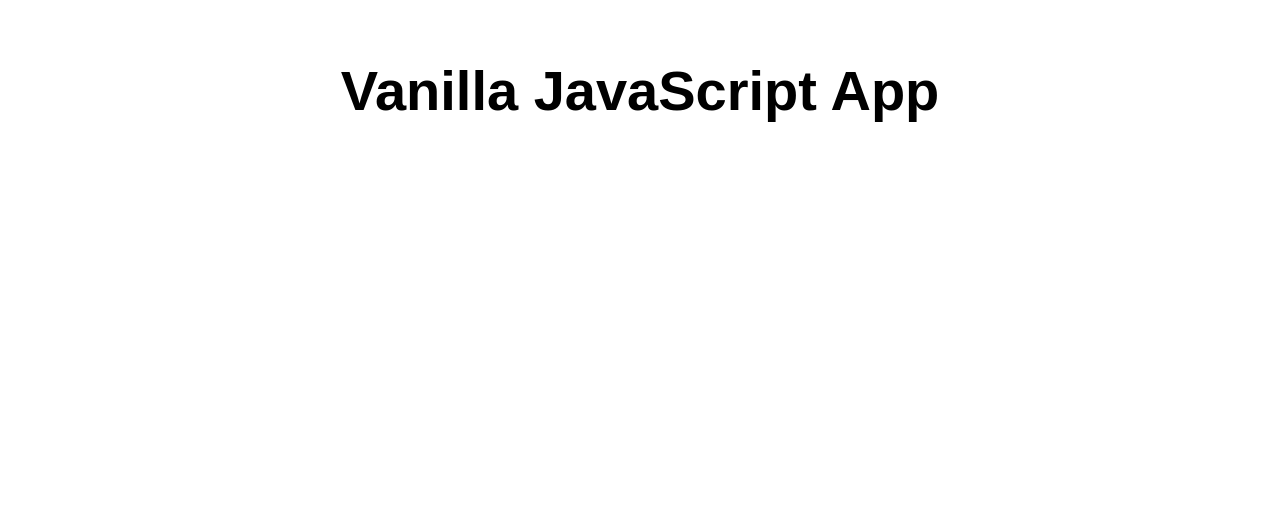
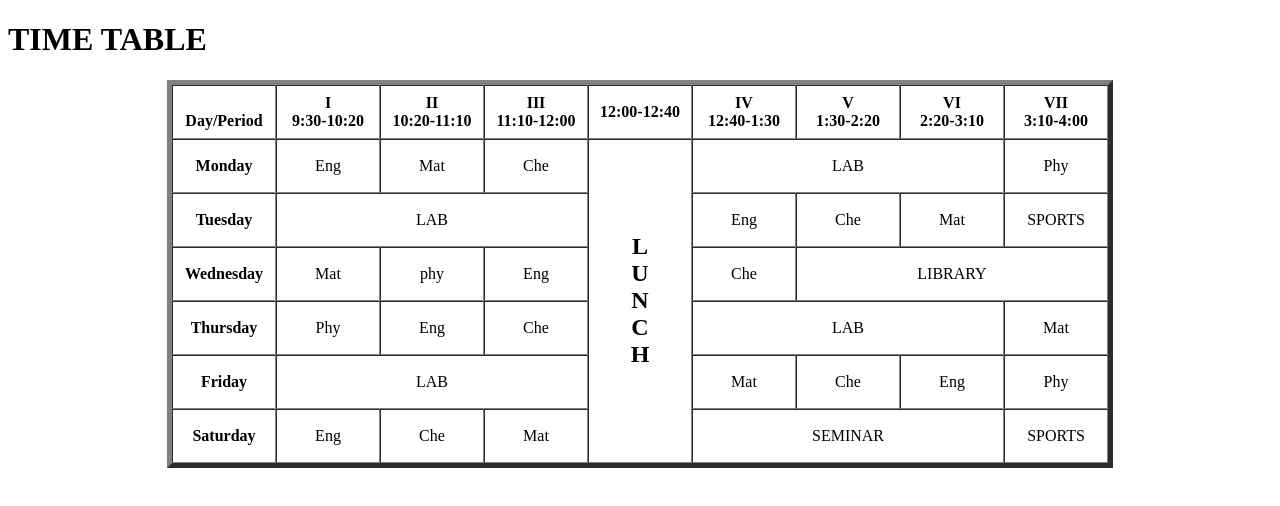
Before and after one commit to Praveen90080/praveenh, a website: page src/index.html in a window 1280 px wide. Drawn offline with Linux system fonts and the light colour scheme.

Commit message:
Update index.html
changing the code

```diff
--- a/src/index.html
+++ b/src/index.html
@@ -1,17 +1,122 @@
 <!DOCTYPE html>
-<html lang="en">
-
-<head>
-  <meta charset="UTF-8">
-  <meta name="viewport" content="width=device-width, initial-scale=1.0">
-  <link rel="stylesheet" href="styles.css">
-  <title>Vanilla JavaScript App</title>
-</head>
+<html>
 
 <body>
-  <main>
-    <h1>Vanilla JavaScript App</h1>
-  </main>
+	<h1>TIME TABLE</h1>
+	<table border="5" cellspacing="0" align="center">
+		<!--<caption>Timetable</caption>-->
+		<tr>
+			<td align="center" height="50"
+				width="100"><br>
+				<b>Day/Period</b></br>
+			</td>
+			<td align="center" height="50"
+				width="100">
+				<b>I<br>9:30-10:20</b>
+			</td>
+			<td align="center" height="50"
+				width="100">
+				<b>II<br>10:20-11:10</b>
+			</td>
+			<td align="center" height="50"
+				width="100">
+				<b>III<br>11:10-12:00</b>
+			</td>
+			<td align="center" height="50"
+				width="100">
+				<b>12:00-12:40</b>
+			</td>
+			<td align="center" height="50"
+				width="100">
+				<b>IV<br>12:40-1:30</b>
+			</td>
+			<td align="center" height="50"
+				width="100">
+				<b>V<br>1:30-2:20</b>
+			</td>
+			<td align="center" height="50"
+				width="100">
+				<b>VI<br>2:20-3:10</b>
+			</td>
+			<td align="center" height="50"
+				width="100">
+				<b>VII<br>3:10-4:00</b>
+			</td>
+		</tr>
+		<tr>
+			<td align="center" height="50">
+				<b>Monday</b></td>
+			<td align="center" height="50">Eng</td>
+			<td align="center" height="50">Mat</td>
+			<td align="center" height="50">Che</td>
+			<td rowspan="6" align="center" height="50">
+				<h2>L<br>U<br>N<br>C<br>H</h2>
+			</td>
+			<td colspan="3" align="center"
+				height="50">LAB</td>
+			<td align="center" height="50">Phy</td>
+		</tr>
+		<tr>
+			<td align="center" height="50">
+				<b>Tuesday</b>
+			</td>
+			<td colspan="3" align="center"
+				height="50">LAB
+			</td>
+			<td align="center" height="50">Eng</td>
+			<td align="center" height="50">Che</td>
+			<td align="center" height="50">Mat</td>
+			<td align="center" height="50">SPORTS</td>
+		</tr>
+		<tr>
+			<td align="center" height="50">
+				<b>Wednesday</b>
+			</td>
+			<td align="center" height="50">Mat</td>
+			<td align="center" height="50">phy</td>
+			<td align="center" height="50">Eng</td>
+			<td align="center" height="50">Che</td>
+			<td colspan="3" align="center"
+				height="50">LIBRARY
+			</td>
+		</tr>
+		<tr>
+			<td align="center" height="50">
+				<b>Thursday</b>
+			</td>
+			<td align="center" height="50">Phy</td>
+			<td align="center" height="50">Eng</td>
+			<td align="center" height="50">Che</td>
+			<td colspan="3" align="center"
+				height="50">LAB
+			</td>
+			<td align="center" height="50">Mat</td>
+		</tr>
+		<tr>
+			<td align="center" height="50">
+				<b>Friday</b>
+			</td>
+			<td colspan="3" align="center"
+				height="50">LAB
+			</td>
+			<td align="center" height="50">Mat</td>
+			<td align="center" height="50">Che</td>
+			<td align="center" height="50">Eng</td>
+			<td align="center" height="50">Phy</td>
+		</tr>
+		<tr>
+			<td align="center" height="50">
+				<b>Saturday</b>
+			</td>
+			<td align="center" height="50">Eng</td>
+			<td align="center" height="50">Che</td>
+			<td align="center" height="50">Mat</td>
+			<td colspan="3" align="center"
+				height="50">SEMINAR
+			</td>
+			<td align="center" height="50">SPORTS</td>
+		</tr>
+	</table>
 </body>
 
 </html>
```
